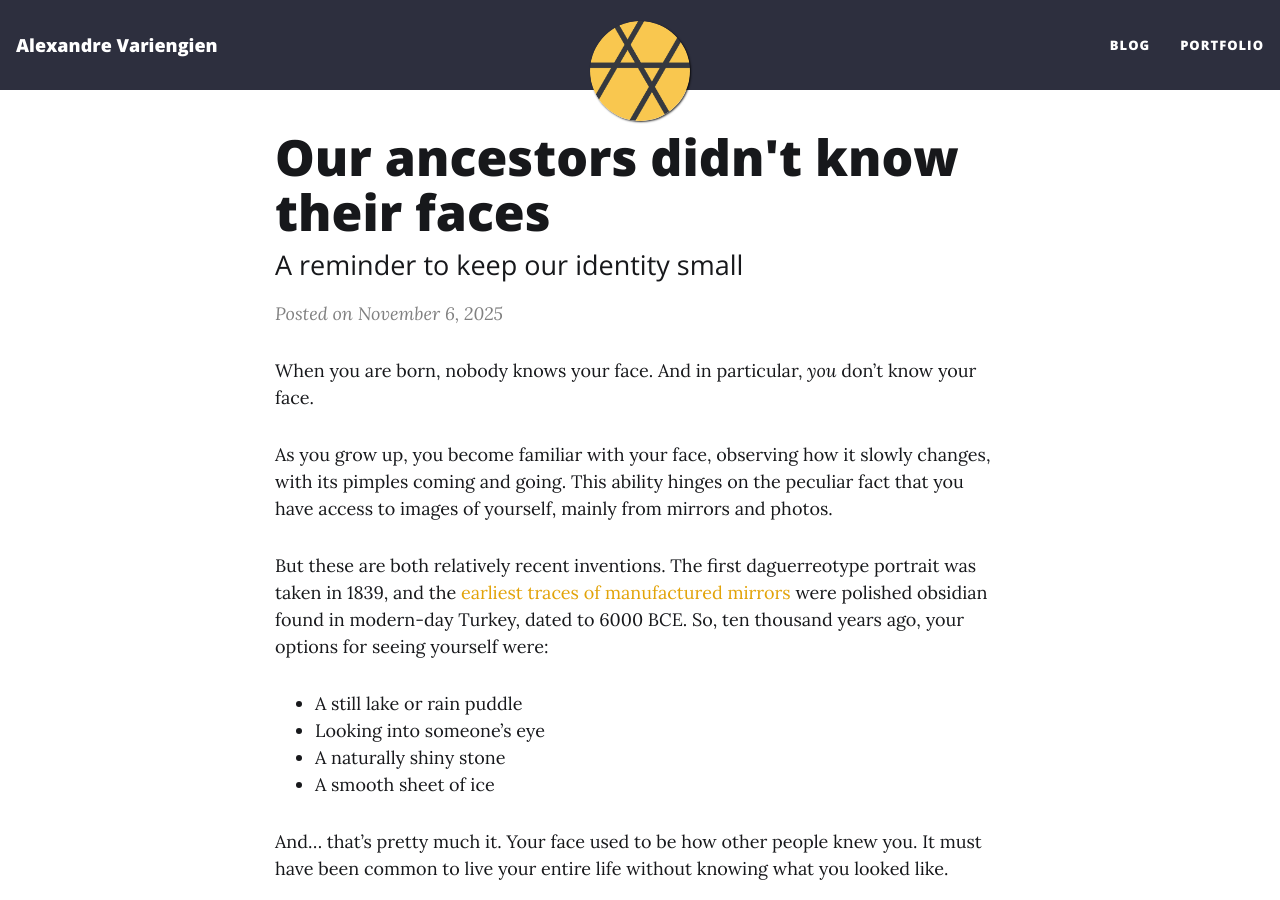
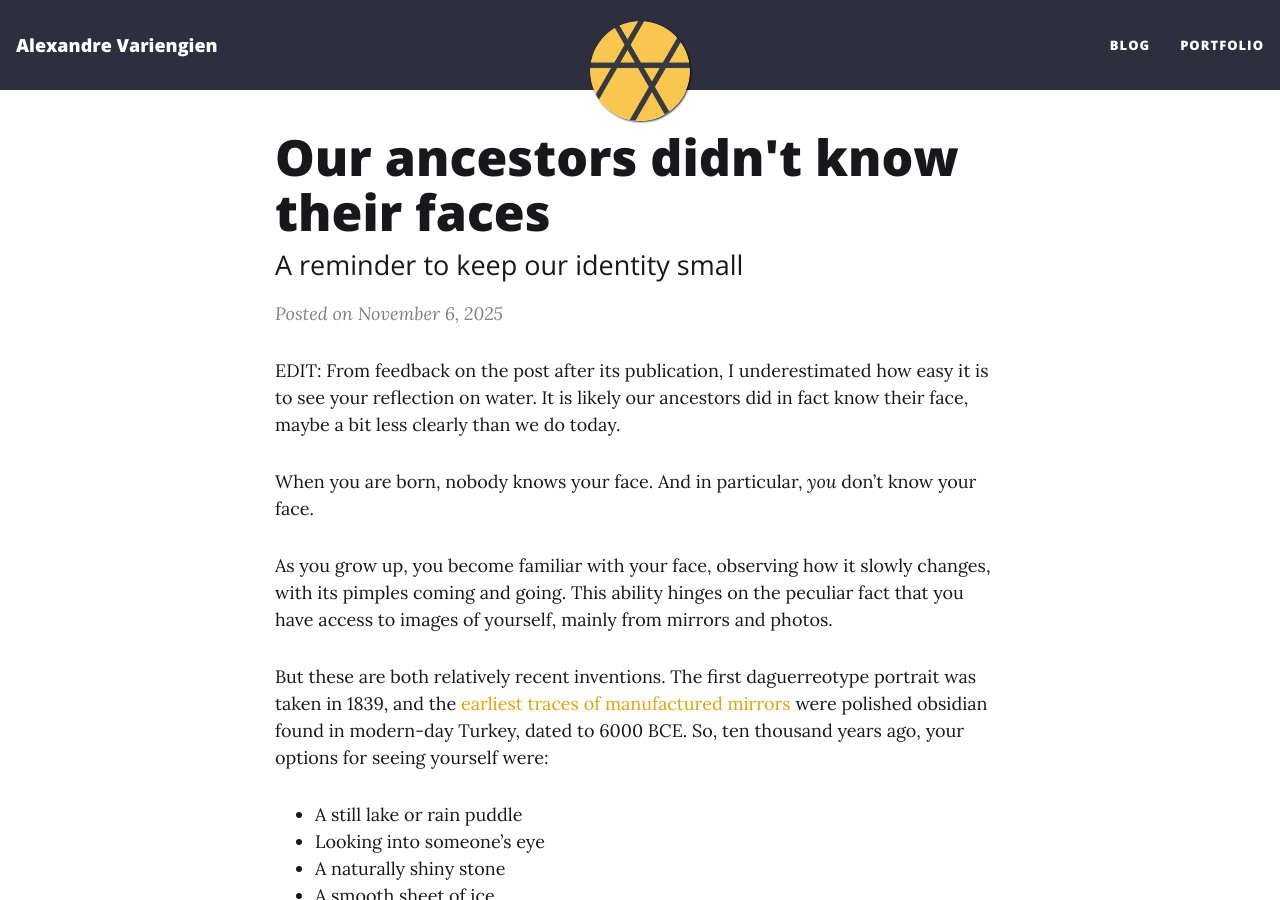
Before and after one commit to aVariengien/avariengien.github.io, a Jekyll site: the page built from _posts/2025-11-06-our-ancestors-didnt-know-their-faces.md, in a window 1280 px wide and 900 px high. Built offline with Jekyll 4.4.1, drawn with Linux system fonts in a browser that asks for light colours.

Commit message:
added correction

```diff
--- a/_posts/2025-11-06-our-ancestors-didnt-know-their-faces.md
+++ b/_posts/2025-11-06-our-ancestors-didnt-know-their-faces.md
@@ -8,6 +8,7 @@ hide_from_list: false
 permalink: our-ancestors-didnt-know-their-faces
 thumbnail-img: /assets/img/face/devine_tete.png
 ---
+EDIT: From feedback on the post after its publication, I underestimated how easy it is to see your reflection on water. It is likely our ancestors did in fact know their face, maybe a bit less clearly than we do today.
 
 When you are born, nobody knows your face. And in particular, _you_ don't know your face.
 
```
